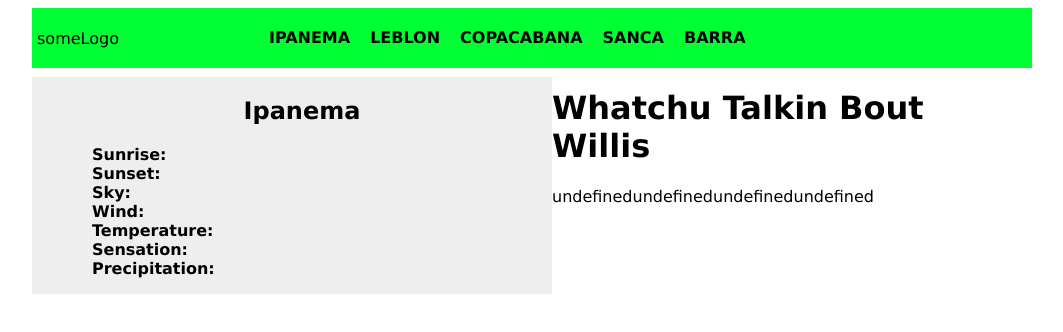
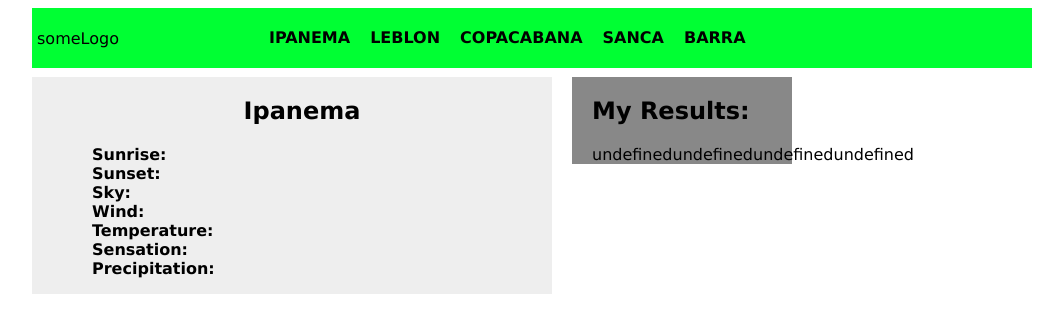
Before and after one commit to arthurphiladelpho/beachy-app, a plain HTML site: page index.html in a window 1280 px wide. Shown: the whole page, without its empty margins (108-1171 px from the left). Drawn offline with nearby package versions, Linux system fonts and the light colour scheme; no server answers.

Commit message:
Adjusted Results Div CSS: AJAX still doesn't work

```diff
--- a/index.html
+++ b/index.html
@@ -248,8 +248,17 @@
 
 					// CREATE DIV ELEMENT THAT WILL HOLD THE RESULTS
 					var resultsDiv = document.createElement('div');
+					resultsDiv.id = "resultsDiv";
 					container.appendChild(resultsDiv);
-					resultsDiv.innerHTML += "<h1>Whatchu Talkin Bout Willis</h1>";
+					// RESULTS DIV CSS STYLES
+					resultsDiv.style.width = "200px";
+			    	resultsDiv.style.backgroundColor = "#888888";
+			    	resultsDiv.style.margin = "0 auto";
+			    	resultsDiv.style.marginLeft = "20px";
+			    	resultsDiv.style.float = "left";
+			    	resultsDiv.style.paddingLeft = "20px";
+
+					resultsDiv.innerHTML += "<h2>My Results:</h2>";
 
 					// CREATE XML HTTP REQUEST OBJECT
 					var xhrObj = new XMLHttpRequest();
```
